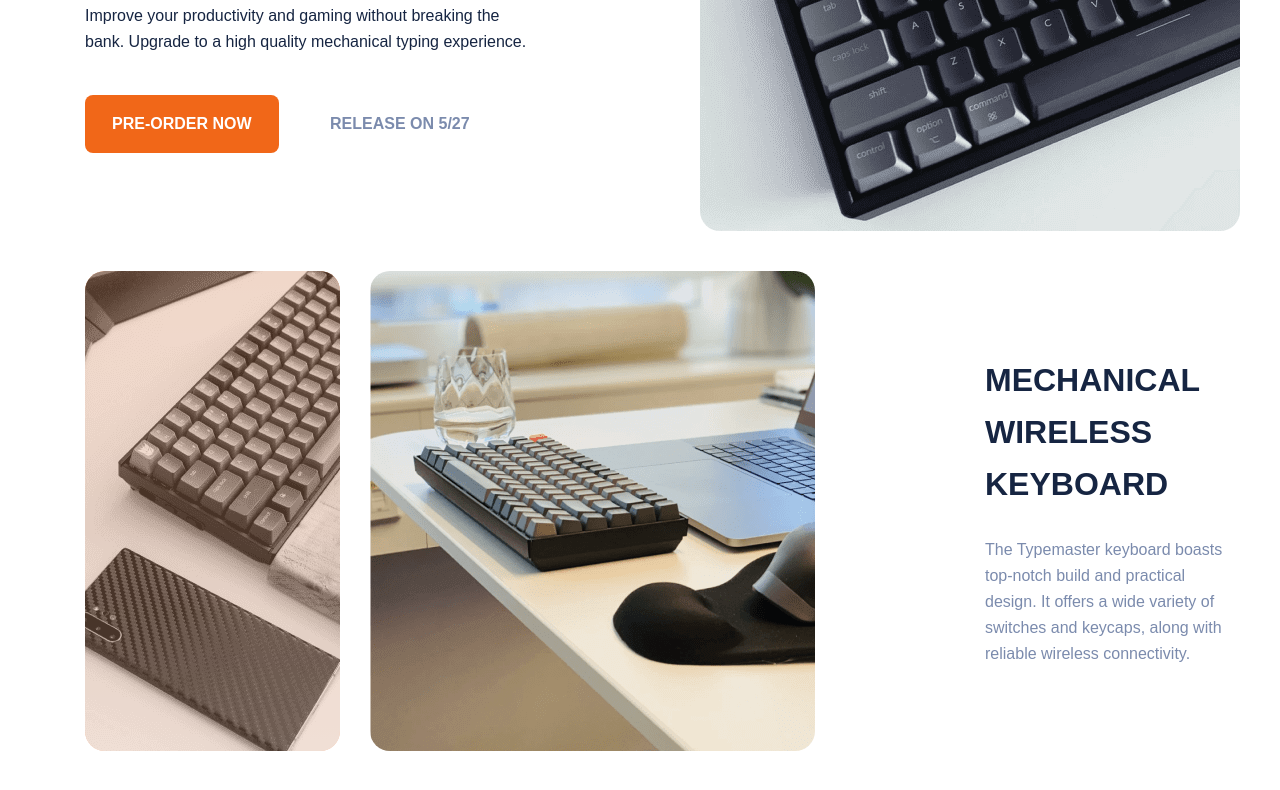
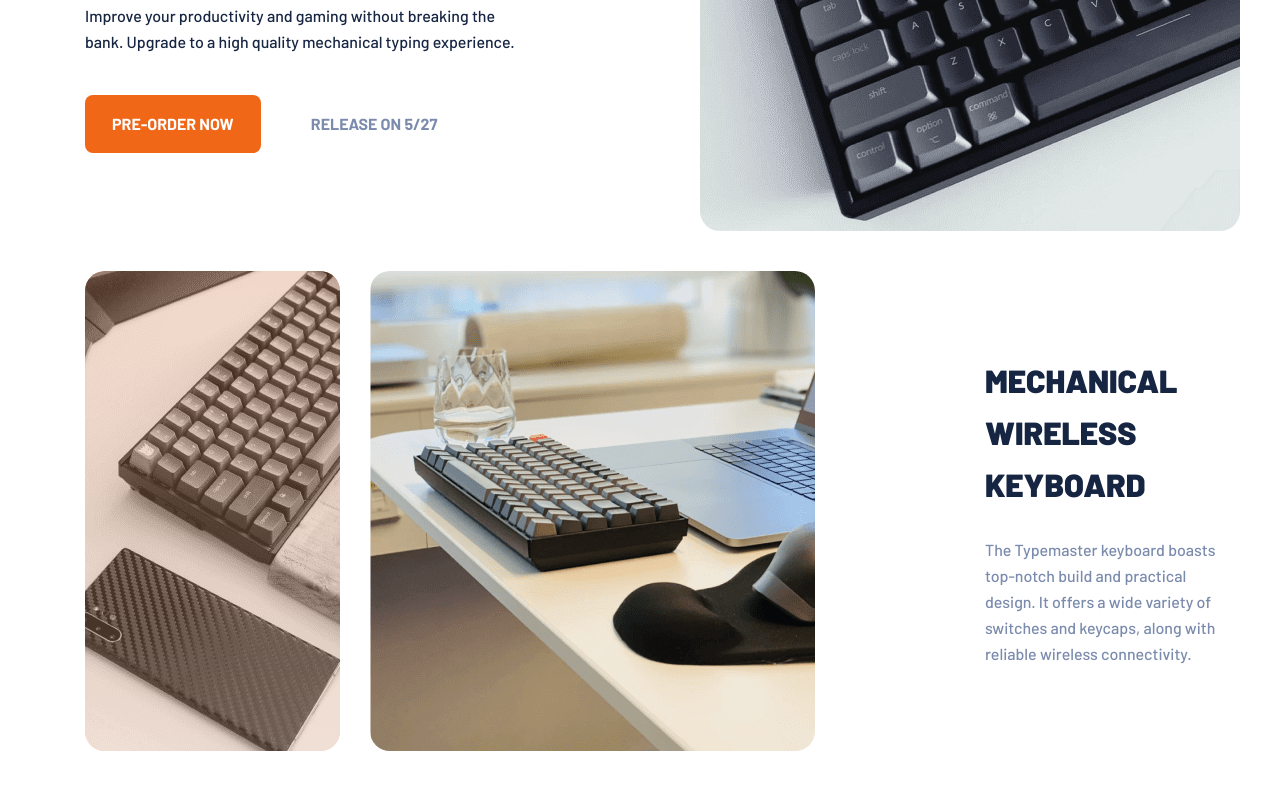
Before and after one commit to rasuljonadhamov/type-master, a plain HTML site: page index.html in a window 1280 px wide. Shown: the part 450-1240 px from the top of the page. Drawn offline with Linux system fonts and the light colour scheme.

Commit message:
Add fonts and logo hover

```diff
--- a/scss/base/_typogrophy.scss
+++ b/scss/base/_typogrophy.scss
@@ -1,3 +1,28 @@
+/* barlow-500 - latin */
+@font-face {
+  font-display: swap; /* Check https://developer.mozilla.org/en-US/docs/Web/CSS/@font-face/font-display for other options. */
+  font-family: "Barlow";
+  font-style: normal;
+  font-weight: 500;
+  src: url("../fonts/barlow-v12-latin-500.woff2") format("woff2"); /* Chrome 36+, Opera 23+, Firefox 39+, Safari 12+, iOS 10+ */
+}
+/* barlow-700 - latin */
+@font-face {
+  font-display: swap; /* Check https://developer.mozilla.org/en-US/docs/Web/CSS/@font-face/font-display for other options. */
+  font-family: "Barlow";
+  font-style: normal;
+  font-weight: 700;
+  src: url("../fonts/barlow-v12-latin-700.woff2") format("woff2"); /* Chrome 36+, Opera 23+, Firefox 39+, Safari 12+, iOS 10+ */
+}
+/* barlow-900 - latin */
+@font-face {
+  font-display: swap; /* Check https://developer.mozilla.org/en-US/docs/Web/CSS/@font-face/font-display for other options. */
+  font-family: "Barlow";
+  font-style: normal;
+  font-weight: 900;
+  src: url("../fonts/barlow-v12-latin-900.woff2") format("woff2"); /* Chrome 36+, Opera 23+, Firefox 39+, Safari 12+, iOS 10+ */
+}
+
 body {
   color: $dark-green-color;
   font-family: "Barlow", sans-serif;
--- a/scss/layout/_header.scss
+++ b/scss/layout/_header.scss
@@ -10,6 +10,17 @@
 }
 
 .site-logo {
+  width: 40px;
+  height: 40px;
+  transition: all 0.3s ease-in;
+
+  &:hover {
+    opacity: 0.8;
+  }
+
+  &:active {
+    opacity: 0.8;
+  }
 }
 
 .site__logo-img {
```
Also changed, not shown: css/style.css, fonts/barlow-v12-latin-500.woff2 (added), fonts/barlow-v12-latin-700.woff2 (added), fonts/barlow-v12-latin-900.woff2 (added), 2 other files.
